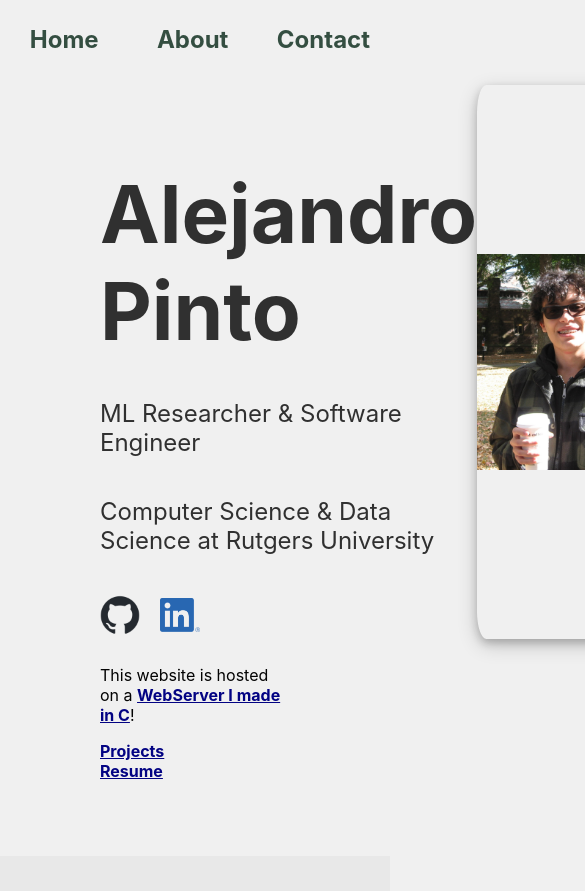
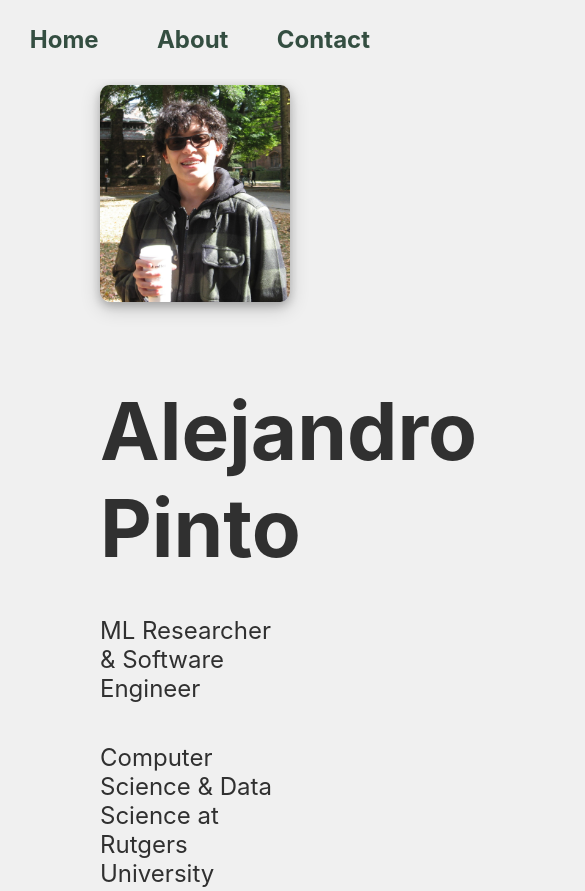
Before and after one commit to Summma/CWebServer, a plain HTML site: page index.html in a window 390 px wide. Shown: the top 891 px of the page, 585 px wide, since content can reach past the window. Drawn offline with Linux system fonts and the light colour scheme.

Commit message:
cool small screen CSS fix

```diff
--- a/Website/styles.css
+++ b/Website/styles.css
@@ -120,6 +120,12 @@ nav li a:hover {
     flex-direction: row;
 }
 
+@media (max-width: 768px) {
+    .bio {
+        flex-direction: column-reverse;
+    }
+}
+
 .bar {
 }
 
```
